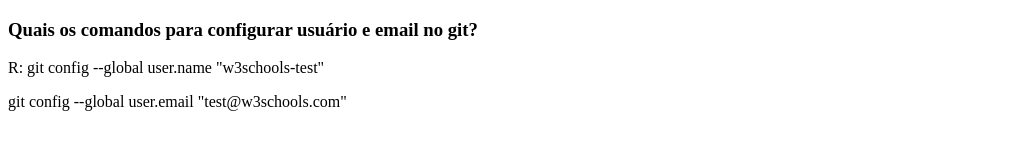
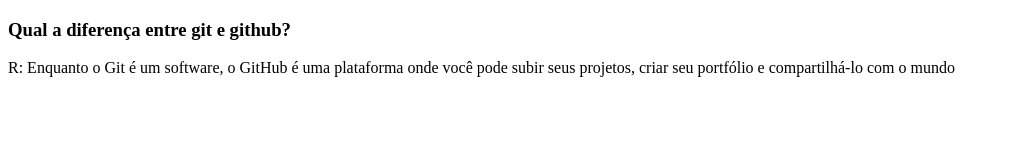
Before and after one commit to MarcusVinicius25/treinamento-git, a plain HTML site: page index.html in a window 1280 px wide. Shown: the whole page, without its empty margins (0-1010 px from the left). Drawn offline with Linux system fonts and the light colour scheme.

Commit message:
Pergunta 02

```diff
--- a/index.html
+++ b/index.html
@@ -5,9 +5,8 @@
 </head>
 <body>
 
-<h3>Quais os comandos para configurar usuário e email no git?</h3>
-<p>R: git config --global user.name "w3schools-test" </p>
-<p>git config --global user.email "test@w3schools.com" </p>
+<h3>Qual a diferença entre git e github?</h3>
+<p>R: Enquanto o Git é um software, o GitHub é uma plataforma onde você pode subir seus projetos, criar seu portfólio e compartilhá-lo com o mundo </p>
 
 </body>
 </html>
```
